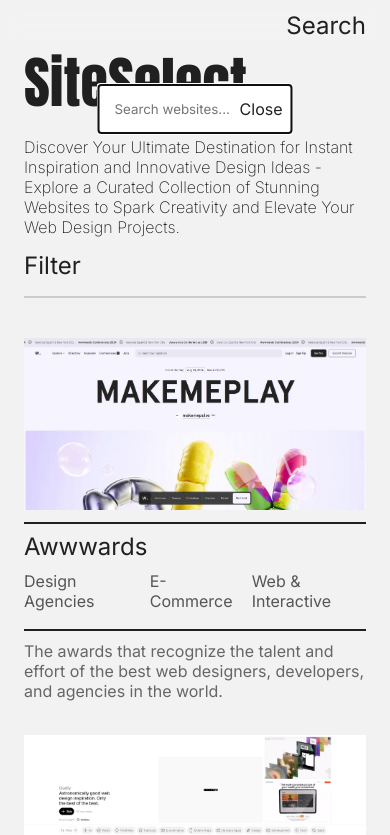
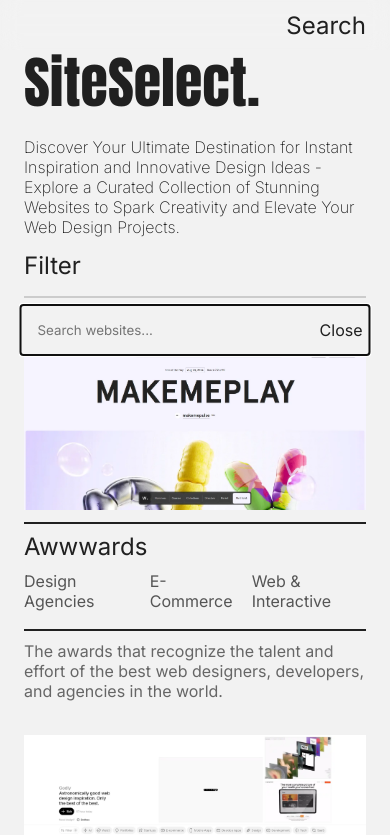
Before and after one commit to lmeisters/SiteSelect, a plain HTML site: page index.html in a window 390 px wide. Both pictures are taken after a click on the element "Search". Shown: the top 835 px of the page. Drawn offline with Linux system fonts and the light colour scheme.

Commit message:
Updated search bar

```diff
--- a/app.css
+++ b/app.css
@@ -251,23 +251,25 @@
     transform: translate(-50%, -50%);
     display: none;
     z-index: 1000;
+    transition: all 0.5s ease-out;
 }
 
 #searchInput {
-    padding: 0.9375rem; /* 15px */
+    padding: 1rem;
     width: 25rem; /* 400px */
     border: 0.125rem solid #ddd; /* 2px */
     font-family: var(--font-secondary);
+    background-color: var(--color-background);
 }
 
 #closeSearch {
     cursor: pointer;
-    background-color: #fff;
+    background-color: var(--color-background);
     color: var(--color-text);
     position: absolute;
-    padding-left: 0.625rem; /* 10px */
-    top: 0.9375rem; /* 15px */
-    right: 0.625rem; /* 10px */
+    padding-left: 0.5rem;
+    top: 1rem;
+    right: 0.5rem;
 }
 
 #closeSearch:hover {
@@ -409,9 +411,9 @@
         font-size: 7.5rem; /* 120px */
     }
 
-    #searchInput {
+    /* #searchInput {
         width: 100%;
-    }
+    } */
 
     .website-info-block {
         flex-direction: column;
@@ -480,7 +482,7 @@
     }
 
     #searchContainer {
-        top: 10%;
+        top: 36%;
         left: 50%;
         transform: translate(-50%, 0);
     }
@@ -523,4 +525,12 @@
         grid-template-columns: 1fr;
         gap: 16px;
     }
+
+    #searchInput {
+        width: 90vw;
+    }
+
+    #searchContainer {
+        top: 36%;
+    }
 }
```
